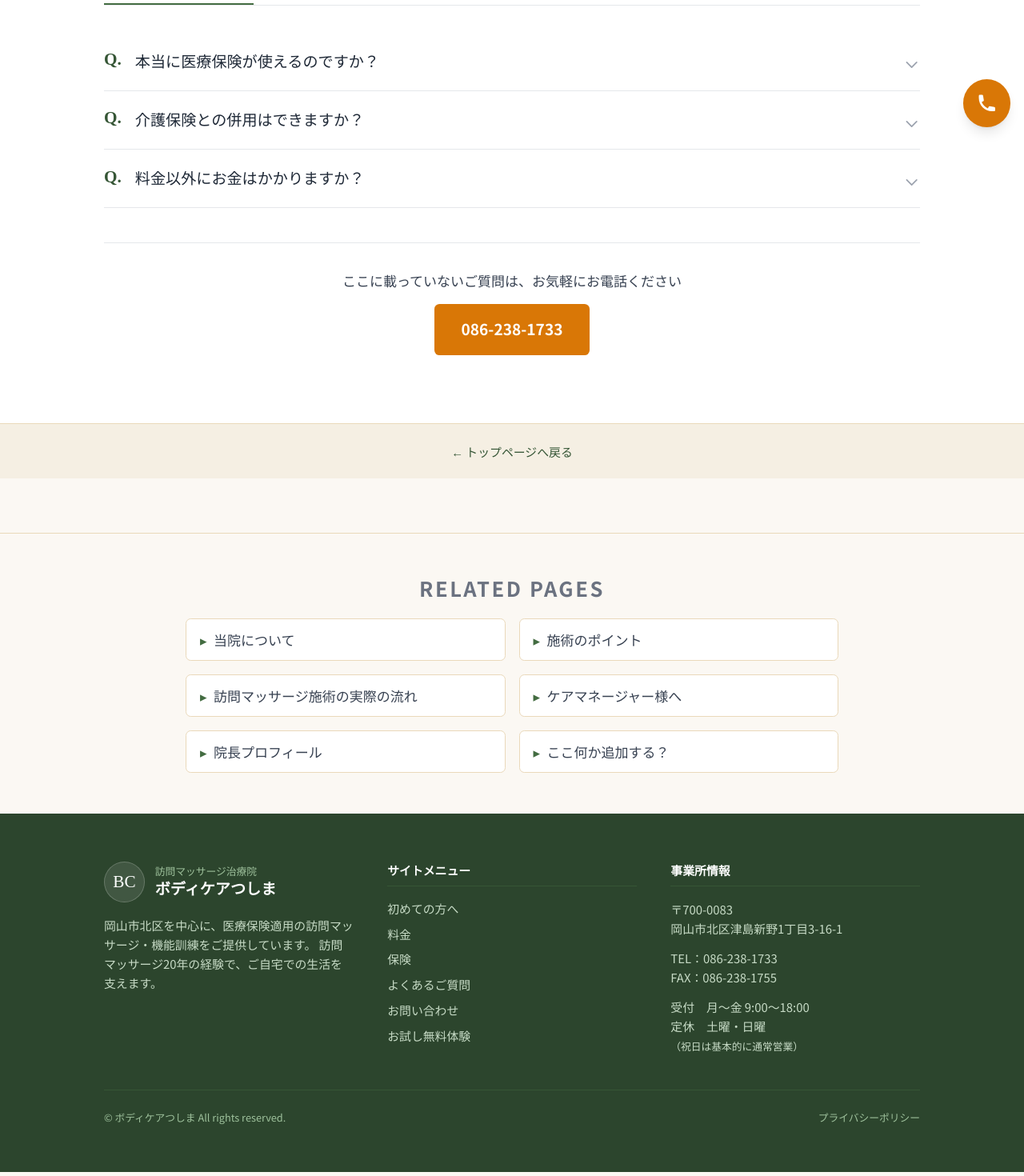
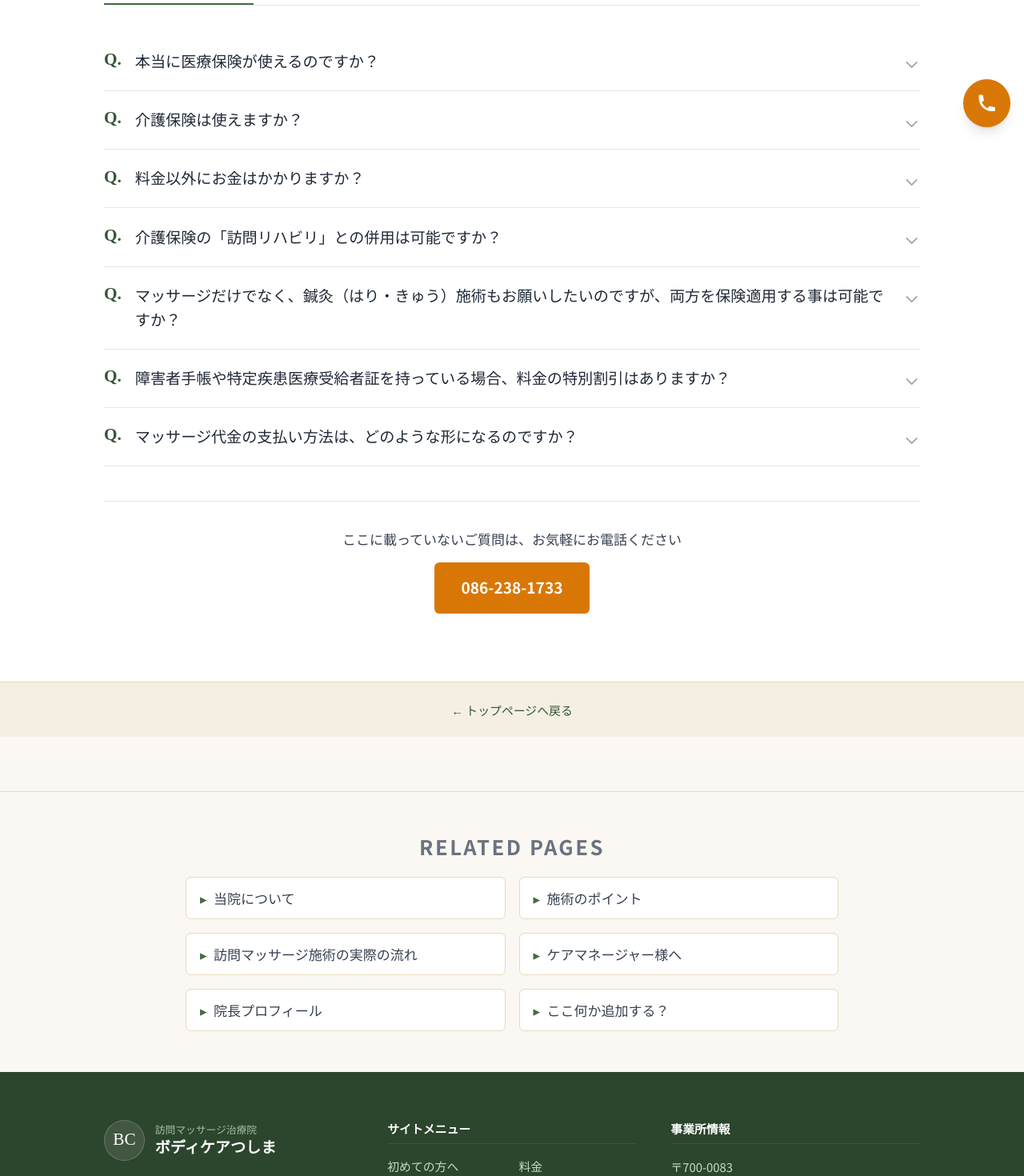
Before and after one commit to choko-1234/body-care-tsushima, a React (Vite) app: page /faq in a window 1280 px wide. Shown: the part 620-2090 px from the top of the page at 80% size. Built offline with nearby package versions, Linux system fonts and the light colour scheme.

Commit message:
フッターメニュー追加、よくある質問追加

```diff
--- a/src/components/layout/FadeIn.jsx
+++ b/src/components/layout/FadeIn.jsx
@@ -1,6 +1,6 @@
 import { useEffect, useRef, useState } from 'react'
 
-export default function FadeIn({ children, delay = 0 }) {
+export default function FadeIn({ children, delay = 200 }) {
   const ref = useRef(null)
   const [visible, setVisible] = useState(false)
 
--- a/src/components/layout/Footer.jsx
+++ b/src/components/layout/Footer.jsx
@@ -52,7 +52,7 @@ export default function Footer() {
 
           <div>
             <h3 className="text-white font-bold mb-4 text-sm border-b border-primary-700 pb-2">サイトメニュー</h3>
-            <ul className="space-y-2.5 text-sm">
+            <ul className="grid grid-cols-2 gap-x-4 gap-y-2.5 text-sm">
               {[
                 { label: '初めての方へ', to: '/first-time' },
                 { label: '料金', to: '/price' },
@@ -60,7 +60,14 @@ export default function Footer() {
                 { label: 'よくあるご質問', to: '/faq' },
                 { label: 'お問い合わせ', to: '/contact' },
                 { label: 'お試し無料体験', to: '/trial' },
+                { label: '当院について', to: '/staff' },
+                { label: '施術のポイント', to: '/service' },
+                { label: '訪問マッサージ施術の実際の流れ', to: '/flow' },
+                { label: 'ケアマネージャー様へ', to: '/care-manager' },
+                { label: '院長プロフィール', to: '/profile' },
               ].map((l) => (
+
+
                 <li key={l.to}>
                   <Link to={l.to} className="text-primary-200 hover:text-white transition-colors">
                     {l.label}
--- a/src/components/sections/FAQ.jsx
+++ b/src/components/sections/FAQ.jsx
@@ -9,13 +9,30 @@ const faqs = [
         a: 'はい。医師の同意書があれば、訪問マッサージは医療保険でご利用いただけます。1割〜3割の自己負担となり、1回あたりおおむね数百円が目安です。',
       },
       {
-        q: '介護保険との併用はできますか？',
-        a: '可能です。訪問マッサージは「医療保険」の枠組みなので、介護保険の限度額には影響しません。デイサービス・訪問介護と並行してご利用いただけます。',
+        q: '介護保険は使えますか？',
+        a: 'この「訪問（医療）マッサージ」は、介護保険ではなく、医療保険を適用してご提供させていただくサービスです。介護保険の適用はありませんので（出来ません。）、全くの別枠となります。',
       },
       {
         q: '料金以外にお金はかかりますか？',
         a: '原則、保険適用分のご負担のみです。エリアによっては交通費を別途お願いする場合がございますが、事前にご説明します。',
       },
+      {
+        q: '介護保険の「訪問リハビリ」との併用は可能ですか？',
+        a: '介護保険とは全くの別枠ですので、理学療法士による介護保険適用の「訪問リハビリ」との併用は可能です。ただし、同一日に、医療保険適用の「訪問リハビリ」と「訪問マッサージ」の２つをご利用していただく事は出来ません。',
+      },
+      {
+        q: 'マッサージだけでなく、鍼灸（はり・きゅう）施術もお願いしたいのですが、両方を保険適用する事は可能ですか？',
+        a: '結論から申し上げますと「可能」ですが実際問題、かなり例外だとお考え下さい。といいますのも、マッサージ施術と鍼灸施術では、保険取り扱いの際の条件（制約）がそれぞれ違います。詳しくは、当ホームページのメニューの中にあります、「保険」をご参照下さい。',
+      },
+      {
+        q: '障害者手帳や特定疾患医療受給者証を持っている場合、料金の特別割引はありますか？',
+        a: '料金についての詳しい事は、当ホームページのメニューにあります、「料金」をご参照下さい。',
+      },
+      {
+        q: 'マッサージ代金の支払い方法は、どのような形になるのですか？',
+        a: '毎月末で清算して、翌月初旬に請求書をお渡しする形になります。\n\n例: １月に施術させていただいた場合１月３１日付で清算して、翌２月初旬（２月の初回訪問時）に１月分の請求書をお渡しします。その金額を、２月中に現金でお支払いしていただき、同時に領収書をお渡しするという形になります。',
+      },
+
     ],
   },
   {
@@ -30,8 +47,16 @@ const faqs = [
         a: 'もちろんです。ご本人が外出困難な場合、ご家族・ケアマネジャー様からのお申込みが大半です。ご本人不在でもお手続きを進められます。',
       },
       {
-        q: 'すぐに来てもらえますか？',
-        a: 'ご相談から無料体験まで、最短で数日です。保険手続きを含めた本格利用は、医師の同意書取得後、おおむね1〜2週間で開始できます。',
+        q: '主治医からマッサージの同意が得られない場合は、この「訪問マッサージ」は利用出来ないのですか？',
+        a: '主治医の同意が得られない場合は、大変残念な事ですが、保険取り扱いは不可となります。しかし、どうしても「訪問マッサージ」をお願いしたいというご要望がある場合は、実費で対応させていただく事も可能です。詳しくは訪問させていただく距離の事もありますので、別途ご相談させていただきます。',
+      },
+      {
+        q: '岡山市鍼灸マッサージ券（助成券）は使えますか？',
+        a: '申し訳ありませんが、現時点では、当治療院でお使いいただく事は出来ません。\n（あえて、施術券取り扱い施術所登録の申請をしていない為)\n\n 参考: よく勘違いをされる方がいらっしゃるのですが、岡山市鍼灸マッサージ券は、無料券ではありません。岡山市から一部補助が出るので、通常の鍼灸マッサージ院での料金（大体、約３５００円程度）よりも安く利用出来ますという趣旨のもので、助成券利用で１回あたり１６００円程度の自己負担で済むというものです。\n\n当治療院は、医療保険適用の訪問専門治療院で、１回あたりの自己負担金も、一番高くても、約５００円程度（医療費１割負担の場合）で済みますので、最初から、あえて施術券取り扱い施術所の登録申請をしていません。どうしても補助券をご利用になりたいという方は、岡山市保険福祉会館内にある「障害福祉課」、または「高齢者福祉課」へお問い合わせ下さい。）',
+      },
+      {
+        q: '往療（訪問）距離が16kmを超える場合、来てもらえないのですか？',
+        a: '結論から申し上げますと、現在はお伺い出来なくなりました。\n\nホームページトップメニュー「料金」の補足説明になりますが、訪問距離が片道8kmを超える場合、限度は片道16kmまでとなっております。以前は、お客様宅近隣に訪問マッサージサービスを提供出来る事業所が無い場合は、特例として16kmを超えた場合でも認められましたが、2010年8月から、保険者からの通達により、一切認められなくなっております。',
       },
     ],
   },
@@ -44,14 +69,41 @@ const faqs = [
       },
       {
         q: '1回の施術はどのくらいの時間ですか？',
-        a: 'マッサージは20分前後、機能訓練と合わせて30〜40分程度が目安です。ご体調に応じて調整します。',
+        a: '大体25分 ~ 30分程度です。ご体調に応じて調整します。',
       },
       {
         q: '寝たきりでも受けられますか？',
         a: 'ご対応可能です。むしろ寝たきりに近い方の筋肉のこわばりや関節拘縮を、和らげる目的で行うことが多くあります。',
       },
+      {
+        q: 'マッサージ中にもし何かあったら（医療事故等）、責任はどうなるのでしょうか？',
+        a: 'もし万が一、マッサージ施術が原因で何か身体に影響が出たと証明された場合、全ての責任は当院（施術者）が責任を負う事になります。\n\nちなみに当院は、「東京海上日動火災保険株式会社の鍼灸賠償責任保険制度」という賠償保険に加入しております。また当然の事ながら、今までに医療事故等が発生した事は一度もありませんし、絶対そのような事がないように、細心の注意を払って施術しております。',
+      },
     ],
   },
+  {
+    category: 'その他',
+    items: [
+      {
+        q: '「訪問マッサージ」を受けていると、お医者さんの往診・受診が出来なくなるのではないですか？',
+        a: '全く問題はありません。この「訪問（医療）マッサージ」の保険取り扱い基準は、全て厚生労働省から通達されている保険局医療課発1001002号に基づいています。主治医のご同意をいただく事が大前提ですが、医療（通常の診察・薬の処方等）との併給は可能となっております。',
+      },
+      {
+        q: '整形外科で、医療保険でのリハビリを受けている場合、「訪問マッサージ」の利用は出来ますか？',
+        a: '同じ病名で、「訪問マッサージ」のご利用は、基本的には出来ません。（整形外科でのリハビリを優先していただいております。）どうしても併用をご希望の場合は、担当医師にご相談下さい。。',
+      },
+      {
+        q: 'この「訪問マッサージ」は、医療費控除の対象になりますか？',
+        a: 'はい。医費費控除の対象になりますので、該当される方は、お渡しした領収書を大切に保管していただきますようお願い致します。',
+      },
+      {
+        q: 'お茶やお茶菓子を用意したほうがよいのですか？',
+        a: 'お気遣いは非常にありがたいのですが、一切不要です。次の訪問先到着までの時間の事もありますので（交通渋滞等）、お気持ちだけで充分です。',
+      },
+
+    ],
+  },
+
 ]
 
 function FaqItem({ item }) {
@@ -76,7 +128,7 @@ function FaqItem({ item }) {
       {open && (
         <div className="pb-5 pl-9">
           <div className="bg-cream-50 border-l-2 border-primary-300 px-4 py-4">
-            <p className="text-base text-gray-700 leading-relaxed">
+            <p className="text-base text-gray-700 leading-relaxed whitespace-pre-line">
               <span className="text-amber-700 font-bold mr-1">A.</span>
               {item.a}
             </p>
--- a/src/pages/FirstTimePage.jsx
+++ b/src/pages/FirstTimePage.jsx
@@ -147,9 +147,10 @@ export default function FirstTimePage() {
             <div className="text-center mb-10">
               <p className="text-sm text-primary-600 font-bold mb-2 tracking-wider">ABOUT</p>
               <h3 className="text-3xl font-serif font-bold text-gray-800">
-                訪問マッサージとは？(ここに画像入れたいと思うがどうだろう)
+                訪問マッサージとは？
               </h3>
               <div className="w-12 h-0.5 bg-primary-300 mx-auto mt-4"></div>
+              <img src="/treatment.jpg" alt="訪問マッサージのイメージ" className="rounded-md mt-6 transition-opacity mx-auto mix-blend-multiply" />
             </div>
             <p>
               この訪問マッサージは、別名 「訪問医療マッサージ」というもので、介護保険ではなく、医療保険（健康保険）を適用して、ご自宅あるいは有料老人ホームなどの介護施設にお伺いして、ご提供させていただくサービスです。
@@ -164,9 +165,10 @@ export default function FirstTimePage() {
             <div className="text-center mb-10">
               <p className="text-sm text-primary-600 font-bold mb-2 tracking-wider">TARGET</p>
               <h3 className="text-3xl font-serif font-bold text-gray-800">
-                対象者について(ここも画像入れる？)
+                対象者について
               </h3>
               <div className="w-12 h-0.5 bg-primary-300 mx-auto mt-4"></div>
+              <img src="/elderly_people.jpg" alt="対象者のイメージ" className="rounded-md mt-6 transition-opacity mx-auto h-64 mix-blend-multiply" />
             </div>
             <p>
               病名（診断名）に関係なく、医師がマッサージの効果ありと認めた方が対象となりますが、具体的には、主に脳梗塞（脳出血）後遺症、あるいはパーキンソン病や脊髄損傷などが原因で筋肉に麻痺や萎縮（固縮）の症状がある、あるいは関節の拘縮（関節が固くなって動かしにく状態）がある方で、同時に歩行困難な方が対象です。
```
Also changed, not shown: public/elderly_people.jpg (added), public/treatment.jpg (added).
